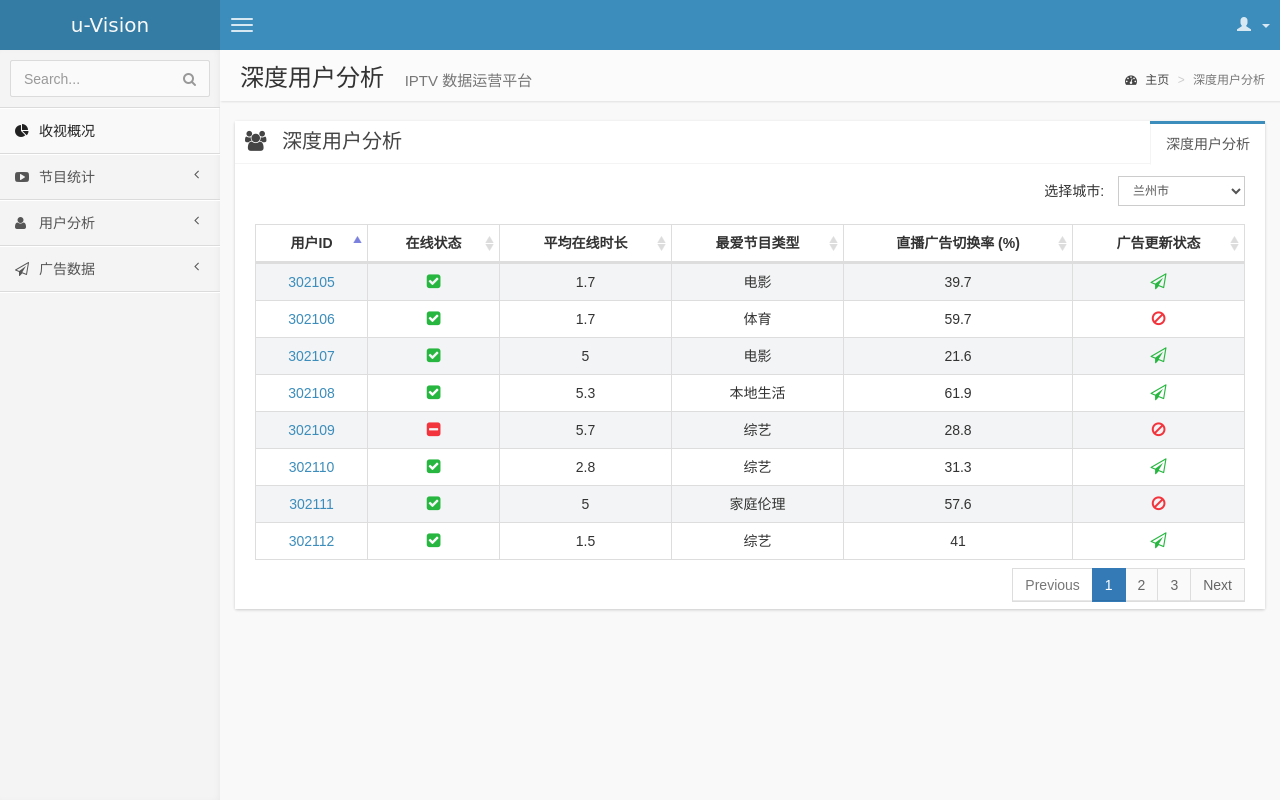
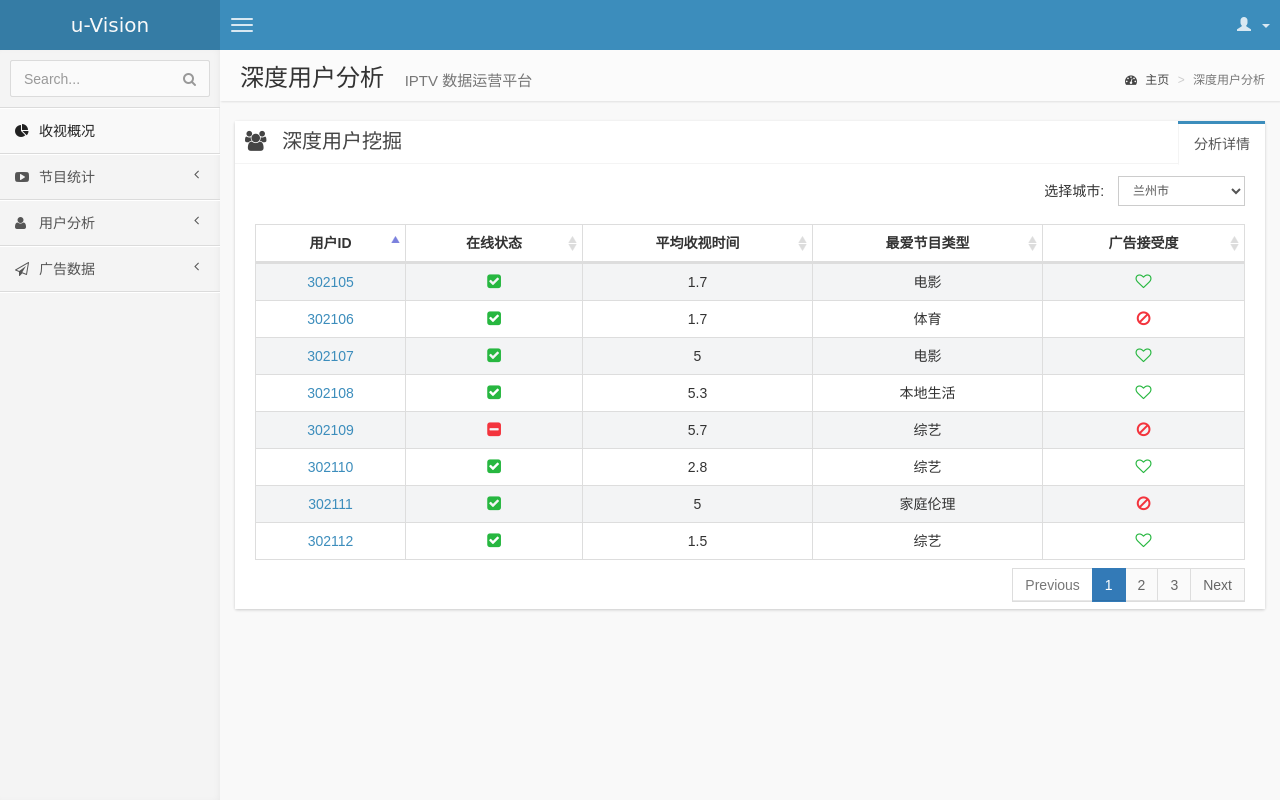
Before and after one commit to Mendim/iptvdemo, a Flask app: page /main/user_info/ in a window 1280 px wide. Run offline with Flask 2, Linux system fonts and the light colour scheme; a user stored in the database is signed in; some libraries are stand-ins or nearby versions; some web fonts are replaced.

Commit message:
change user info page

```diff
--- a/app/static/custom/appjs/main/user_info_page.js
+++ b/app/static/custom/appjs/main/user_info_page.js
@@ -35,7 +35,7 @@ function tvType(value) {
 
 function pushAD(value) {
     if(value == 0) {
-        return "<i class='fa fa-send-o status-ok'></i>";
+        return "<i class='fa fa-heart-o status-ok'></i>";
     }
     else {
         return "<i class='fa fa-ban status-error'></i>";
@@ -60,33 +60,32 @@ $(function() {
         "columns": [
             { "title": "用户ID", "class": "center" },
             { "title": "在线状态", "class": "center" },
-            { "title": "平均在线时长", "class": "center" },
+            { "title": "平均收视时间", "class": "center" },
             { "title": "最爱节目类型", "class": "center" },
-            { "title": "直播广告切换率 (%)", "class": "center"},
-            { "title": "广告更新状态", "class": "center"}
+            { "title": "广告接受度", "class": "center"}
         ],
         "data": [
-            [userDetail(302105), userStatus(0), 1.7, tvType(2), 39.7, pushAD(0)],
-            [userDetail(302106), userStatus(0), 1.7, tvType(4), 59.7, pushAD(1)],
-            [userDetail(302107), userStatus(0), 5.0, tvType(2), 21.6, pushAD(0)],
-            [userDetail(302108), userStatus(0), 5.3, tvType(6), 61.9, pushAD(0)],
-            [userDetail(302109), userStatus(1), 5.7, tvType(5), 28.8, pushAD(1)],
-            [userDetail(302110), userStatus(0), 2.8, tvType(5), 31.3, pushAD(0)],
-            [userDetail(302111), userStatus(0), 5.0, tvType(7), 57.6, pushAD(1)],
-            [userDetail(302112), userStatus(0), 1.5, tvType(5), 41.0, pushAD(0)],
-            [userDetail(302113), userStatus(1), 5.3, tvType(6), 63.7, pushAD(1)],
-            [userDetail(302114), userStatus(0), 2.9, tvType(5), 54.0, pushAD(0)],
-            [userDetail(302115), userStatus(0), 2.2, tvType(5), 62.7, pushAD(0)],
-            [userDetail(302116), userStatus(1), 1.2, tvType(2), 52.0, pushAD(1)],
-            [userDetail(302117), userStatus(0), 3.7, tvType(1), 44.6, pushAD(0)],
-            [userDetail(302118), userStatus(0), 5.0, tvType(1), 42.1, pushAD(0)],
-            [userDetail(302119), userStatus(0), 5.3, tvType(4), 41.0, pushAD(0)],
-            [userDetail(302120), userStatus(0), 6.0, tvType(5), 67.2, pushAD(0)],
-            [userDetail(302121), userStatus(1), 5.1, tvType(4), 40.3, pushAD(1)],
-            [userDetail(302122), userStatus(0), 1.8, tvType(7), 24.0, pushAD(0)],
-            [userDetail(302123), userStatus(0), 4.1, tvType(3), 28.8, pushAD(0)],
-            [userDetail(302124), userStatus(0), 1.8, tvType(3), 43.6, pushAD(0)],
-            [userDetail(302125), userStatus(1), 1.6, tvType(5), 50.1, pushAD(1)]
+            [userDetail(302105), userStatus(0), 1.7, tvType(2), pushAD(0)],
+            [userDetail(302106), userStatus(0), 1.7, tvType(4), pushAD(1)],
+            [userDetail(302107), userStatus(0), 5.0, tvType(2), pushAD(0)],
+            [userDetail(302108), userStatus(0), 5.3, tvType(6), pushAD(0)],
+            [userDetail(302109), userStatus(1), 5.7, tvType(5), pushAD(1)],
+            [userDetail(302110), userStatus(0), 2.8, tvType(5), pushAD(0)],
+            [userDetail(302111), userStatus(0), 5.0, tvType(7), pushAD(1)],
+            [userDetail(302112), userStatus(0), 1.5, tvType(5), pushAD(0)],
+            [userDetail(302113), userStatus(1), 5.3, tvType(6), pushAD(1)],
+            [userDetail(302114), userStatus(0), 2.9, tvType(5), pushAD(0)],
+            [userDetail(302115), userStatus(0), 2.2, tvType(5), pushAD(0)],
+            [userDetail(302116), userStatus(1), 1.2, tvType(2), pushAD(1)],
+            [userDetail(302117), userStatus(0), 3.7, tvType(1), pushAD(0)],
+            [userDetail(302118), userStatus(0), 5.0, tvType(1), pushAD(0)],
+            [userDetail(302119), userStatus(0), 5.3, tvType(4), pushAD(0)],
+            [userDetail(302120), userStatus(0), 6.0, tvType(5), pushAD(0)],
+            [userDetail(302121), userStatus(1), 5.1, tvType(4), pushAD(1)],
+            [userDetail(302122), userStatus(0), 1.8, tvType(7), pushAD(0)],
+            [userDetail(302123), userStatus(0), 4.1, tvType(3), pushAD(0)],
+            [userDetail(302124), userStatus(0), 1.8, tvType(3), pushAD(0)],
+            [userDetail(302125), userStatus(1), 1.6, tvType(5), pushAD(1)]
         ]
     });
 });
--- a/app/templates/main/pages/user_info.html
+++ b/app/templates/main/pages/user_info.html
@@ -24,10 +24,10 @@
                     <!-- Tabs within a box -->
                     <ul class="nav nav-tabs pull-right">
                         <li class="active"><a href="#account-pane" data-toggle="tab">
-                            <span class="zh">深度用户分析</span></a>
+                            <span class="zh">分析详情</span></a>
                         </li>
                         <li class="pull-left header"><i class="fa fa-users"></i>
-                            <span class="zh">深度用户分析</span>
+                            <span class="zh">深度用户挖掘</span>
                         </li>
                     </ul>
 
@@ -40,7 +40,7 @@
                                     <p class="form-control-static" style="margin-right: 10px;">选择城市: </p>
                                 </div>
                                 <div class="form-group">
-                                    <label for="select-room" class="sr-only">选择机房</label>
+                                    <label for="select-room" class="sr-only">选择城市</label>
                                     <select class="form-control input-sm" id="select-room">
                                         <option>兰州市</option>
                                         <option>酒泉市</option>
```
